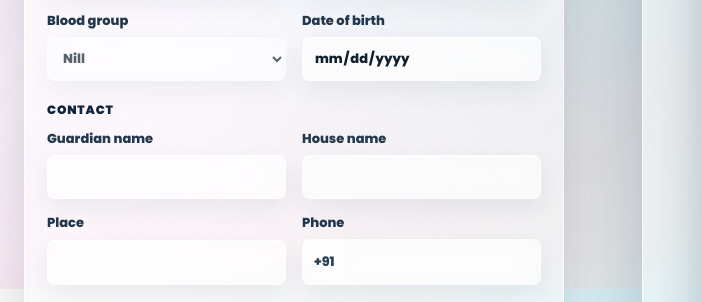
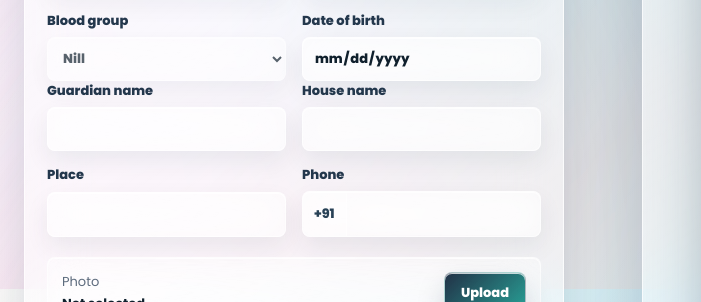
Before and after one commit to freakkingmedia/arafa, a website: page public/index.html in a window 1280 px wide. Shown: the part 511-813 px from the top of the page, 0-701 px from the left. Drawn offline with Linux system fonts and the light colour scheme.

Commit message:
Add files via upload

```diff
--- a/public/index.html
+++ b/public/index.html
@@ -113,7 +113,6 @@
             </label>
           </div>
 
-          <div class="section-label">Contact</div>
           <div class="field-grid">
             <label>
               Guardian name
```
